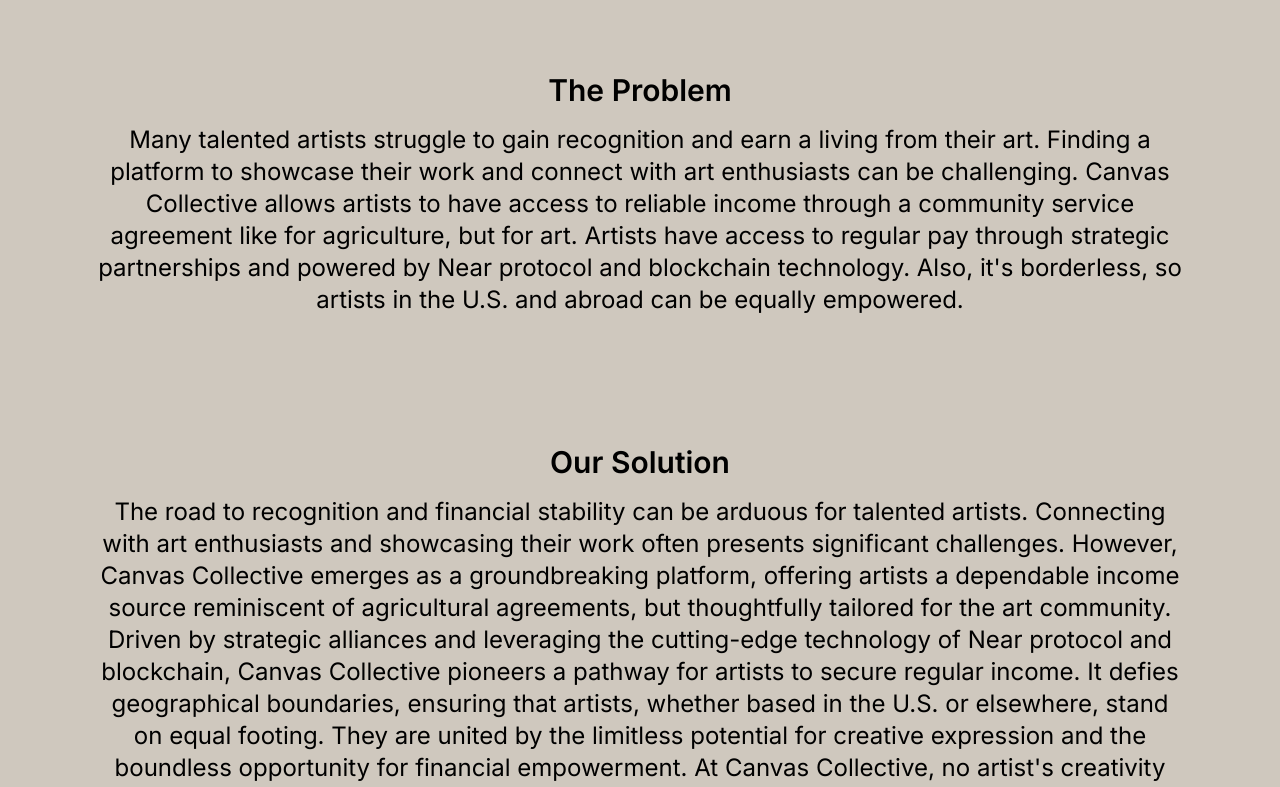
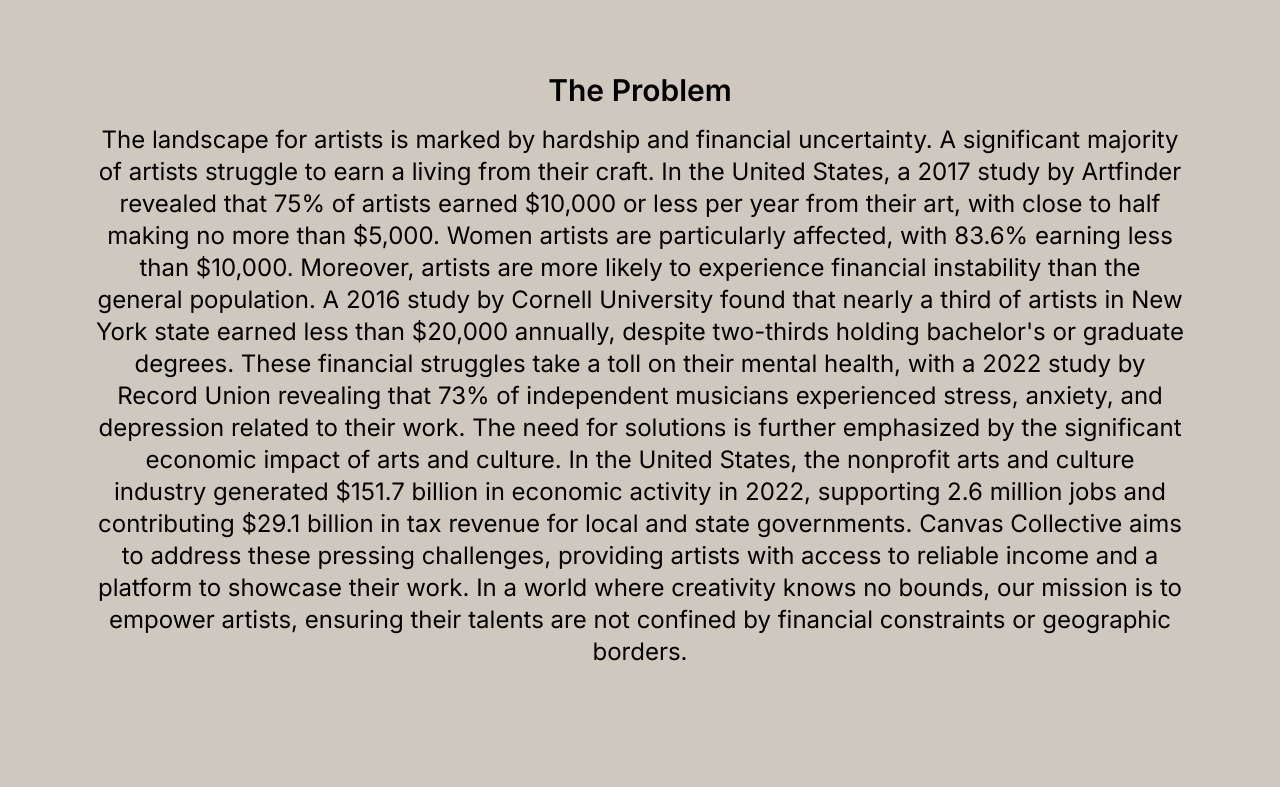
Before and after one commit to TechieTeee/Canvas-Collective, a Next.js app: page / in a window 1280 px wide. Shown: the part 1180-1967 px from the top of the page. Built offline with nearby package versions, Linux system fonts and the light colour scheme.

Commit message:
Updated landing page

```diff
--- a/package.json
+++ b/package.json
@@ -9,10 +9,12 @@
     "lint": "next lint"
   },
   "dependencies": {
+    "framer-motion": "^10.16.4",
     "near-api-js": "^2.1.4",
     "next": "14.0.1",
     "react": "^18",
-    "react-dom": "^18"
+    "react-dom": "^18",
+    "react-spring": "^9.7.3"
   },
   "devDependencies": {
     "autoprefixer": "^10.0.1",
--- a/src/app/page.js
+++ b/src/app/page.js
@@ -34,25 +34,28 @@
           />
           <div className="h-16" /> {/* Spacer with 16px height */}
           <h1 className="text-6xl font-bold text-black mb-4">Canvas Collective</h1>
-                    <p className="text-2xl text-black mb-8">Where art, community, and financial security converge</p>
+          <p className="text-2xl text-black mb-8">
+            Where art, community, and financial security converge
+          </p>
         </div>
 
-                {/* Empowering Artists Worldwide */}
+        {/* Problem Statement */}
         <div className="problem-section my-16 text-center">
           <h2 className="text-3xl font-semibold text-black mb-4">The Problem</h2>
           <p className="text-2xl text-black">
-                        Many talented artists struggle to gain recognition and earn a living from their art.
-                        Finding a platform to showcase their work and connect with art enthusiasts can be challenging.
-                        Canvas Collective allows artists to have access to reliable income through a community service
-                        agreement like for agriculture, but for art. Artists have access to regular pay through strategic
-                        partnerships and powered by Near protocol and blockchain technology. Also, it's borderless,
-                        so artists in the U.S. and abroad can be equally empowered.
+            The landscape for artists is marked by hardship and financial uncertainty. A significant majority of artists struggle to earn a living from their craft. In the United States, a 2017 study by Artfinder revealed that 75% of artists earned $10,000 or less per year from their art, with close to half making no more than $5,000. Women artists are particularly affected, with 83.6% earning less than $10,000.
+
+            Moreover, artists are more likely to experience financial instability than the general population. A 2016 study by Cornell University found that nearly a third of artists in New York state earned less than $20,000 annually, despite two-thirds holding bachelor's or graduate degrees. These financial struggles take a toll on their mental health, with a 2022 study by Record Union revealing that 73% of independent musicians experienced stress, anxiety, and depression related to their work.
+
+            The need for solutions is further emphasized by the significant economic impact of arts and culture. In the United States, the nonprofit arts and culture industry generated $151.7 billion in economic activity in 2022, supporting 2.6 million jobs and contributing $29.1 billion in tax revenue for local and state governments.
+
+            Canvas Collective aims to address these pressing challenges, providing artists with access to reliable income and a platform to showcase their work. In a world where creativity knows no bounds, our mission is to empower artists, ensuring their talents are not confined by financial constraints or geographic borders.
           </p>
         </div>
 
         {/* Empowering Artists Worldwide */}
         <div className="solution-section my-16 text-center">
-                    <h2 className="text-3xl font-semibold text-black mb-4">Our Solution</h2>
+          <h2 className="text-3xl font-semibold text-black mb-4">Empowering Artists Worldwide</h2>
           <p className="text-2xl text-black">
             The road to recognition and financial stability can be arduous for talented artists. Connecting with art enthusiasts and showcasing their work often presents significant challenges. However, Canvas Collective emerges as a groundbreaking platform, offering artists a dependable income source reminiscent of agricultural agreements, but thoughtfully tailored for the art community.
 
@@ -60,7 +63,7 @@
           </p>
         </div>
 
-                {/* Check Out Artists section */}
+        {/* Explore the Artists */}
         <div className="checkout-artists my-16 text-center">
           <h2 className="text-3xl font-semibold text-black mb-4">Check Out Our Artists</h2>
           <p className="text-2xl text-black mb-8">
@@ -68,7 +71,7 @@
             Find the perfect piece to adorn your space or support your favorite creators.
           </p>
           <button className="bg-[#FFDE59] hover:bg-yellow-400 text-black font-bold py-2 px-4 rounded">
-                        Explore the Artists
+            Check Out Our Artists
           </button>
         </div>
       </main>
```
Also changed, not shown: 1 other file (tests, documents, lock files or other folders). Lines whose indentation alone changed are shown as unchanged.
